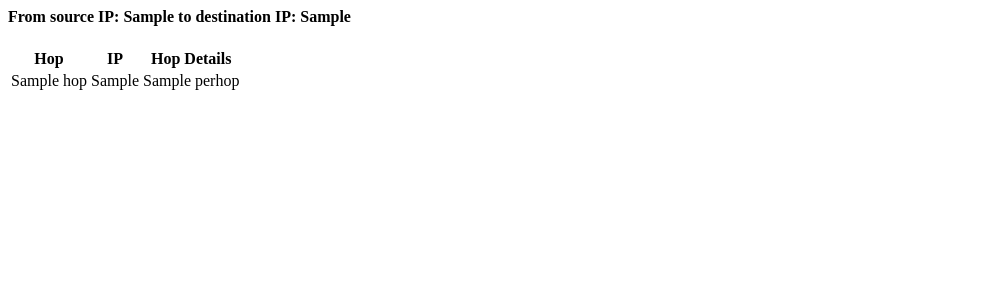
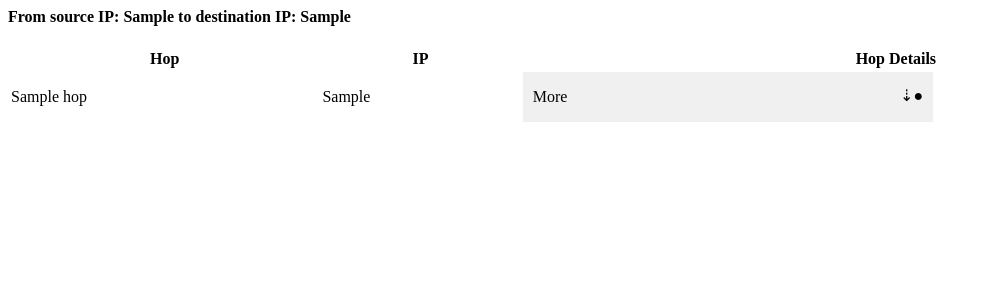
Before and after one commit to trumpet2012/DataComm, a Django app: template networking/templates/networking/trace_history.html in a window 1280 px wide. Shown: the top 305 px of the page, without its empty margins (0-991 px from the left). Run offline with Django 3.2, Linux system fonts and the light colour scheme; the template is opened without the code that fills it: most values are stand-ins (such as "Sample title", 1, 10 or a date in 2020).

Commit message:
aesthetics

```diff
--- a/networking/templates/networking/index.html
+++ b/networking/templates/networking/index.html
@@ -123,6 +123,10 @@
 
         device_listing_div.on('click', '.delete', function (event) {
             submit_form(delete_url, $('form').serializeArray());
+        });
+
+         $('body').on('click', '.btnShow', function (event) {
+            componentHandler.upgradeDom();
         });
 
         setInterval(function () {
--- a/networking/templates/networking/trace_history.html
+++ b/networking/templates/networking/trace_history.html
@@ -1,4 +1,6 @@
 {% load staticfiles %}
+<link href="{% static 'css/styles.css' %}" type="text/css" rel="stylesheet"/>
+<link href="{% static 'css/dropdown.css' %}" type="text/css" rel="stylesheet"/>
 {%  for trace in tracehistory %}
     <h4>From source IP: {{ trace.source.ip }} to destination IP: {{ trace.destination.ip }}</h4>
     <table class="mdl-data-table mdl-js-data-table trace-table">
@@ -12,14 +14,27 @@
       <tbody>
         {% for perhop in trace.hopsJson %}
             <tr>
-                <td class="mdl-data-table__cell--non-numeric">
+            <td class="mdl-data-table__cell--non-numeric">
                     {{ perhop.hop }}
                 </td>
                 <td class="mdl-data-table__cell--non-numeric">
                     {{ perhop.ip }}
                 </td>
-                <td class="mdl-data-table__cell--non-numeric">
-                    {{ perhop }}
+                <td class="mdl-data-table__cell--non-numeric tracerinfo">
+                    <ul>
+                            <li class="container" >
+                                <input type="checkbox" id="{{ perhop.hop }}" class="btnShow">
+                                <label for={{ perhop.hop }}></label>
+                                <ul>
+                                    <li class="mdl-list__item">City: {{ perhop.city }}</li>
+                                    <li class="mdl-list__item">Region: {{ perhop.region }}</li>
+                                    <li class="mdl-list__item">Zip: {{ perhop.zip }}</li>
+                                    <li class="mdl-list__item">Country: {{ perhop.country }}</li>
+                                    <li class="mdl-list__item">Latitude: {{ perhop.latitude }}</li>
+                                    <li class="mdl-list__item">Longitude: {{ perhop.longitude }}</li>
+                                </ul>
+                            </li>
+                        </ul>
                 </td>
             </tr>
         {% endfor %}
--- a/networking/templates/networking/trace_results.html
+++ b/networking/templates/networking/trace_results.html
@@ -21,7 +21,7 @@
                 <td class="mdl-data-table__cell--non-numeric tracerinfo">
                         <ul>
                             <li class="container" >
-                                <input type="checkbox" id={{ hop.hop }}>
+                                <input type="checkbox" id="{{ hop.hop }}" class="btnShow">
                                 <label for={{ hop.hop }}></label>
                                 <ul>
                                     <li class="mdl-list__item">City: {{ hop.city }}</li>
```
